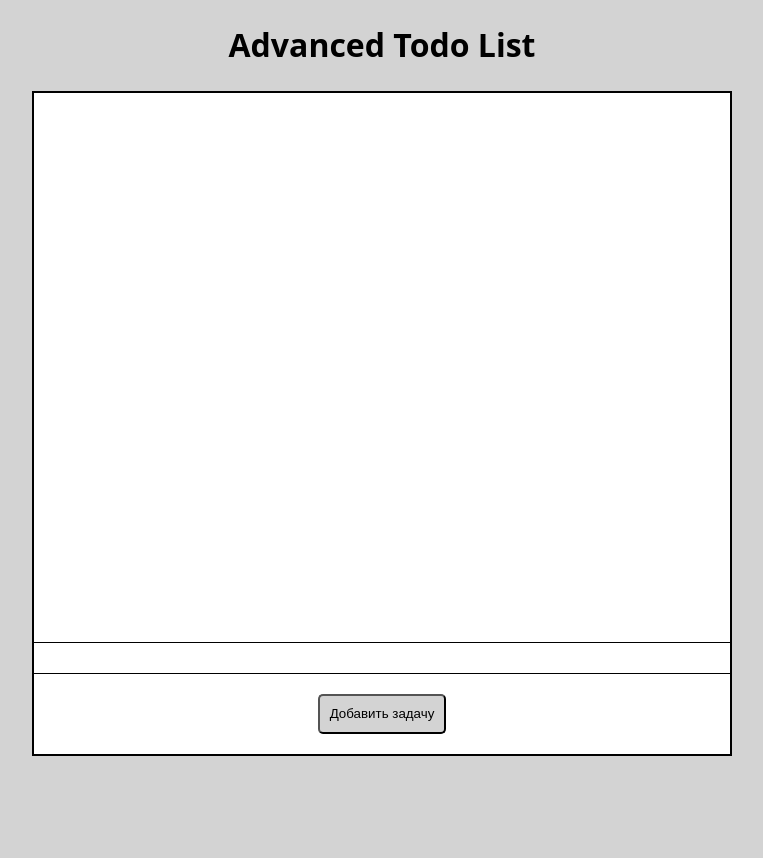
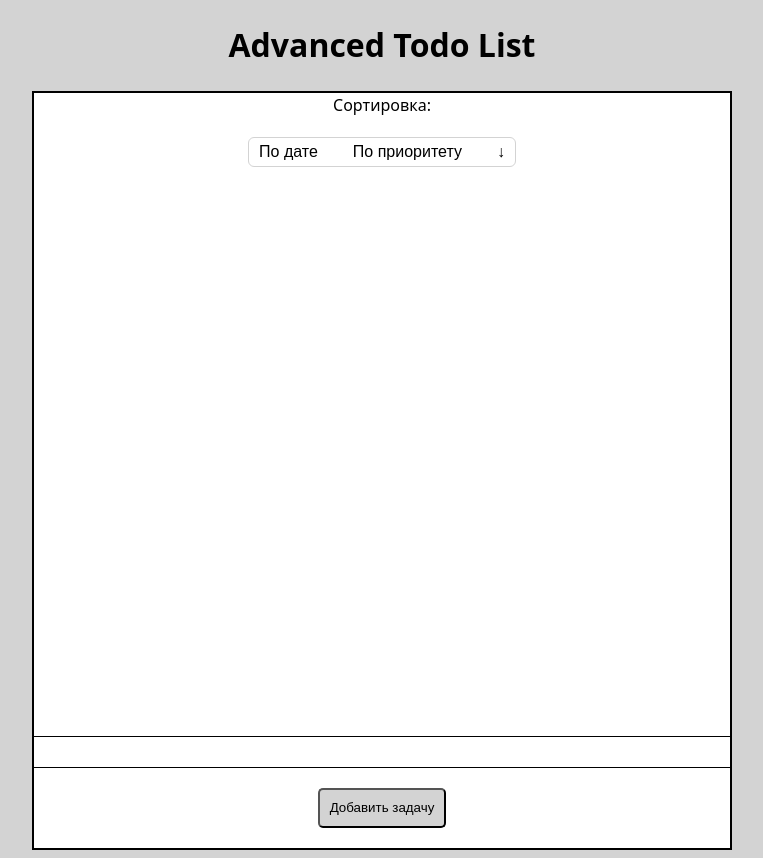
Before and after one commit to yader-cola/advanced-todo-list, a React (Vite) app: page / in a window 1280 px wide. Shown: the whole page, without its empty margins (258-1021 px from the left). Before the commit the page ends 800 px from the top, so only its background shows below. Built offline with nearby package versions, Linux system fonts and the light colour scheme.

Commit message:
Added sorting by date/priority buttons

```diff
--- a/src/App.tsx
+++ b/src/App.tsx
@@ -2,7 +2,8 @@ import './App.css';
 import { type FC, useEffect, useState } from 'react';
 import TodoList from './components/TodoList/TodoList.tsx';
 import AddTodo from './components/AddTodo/AddTodo.tsx';
-import type { Priority, Todo } from './types/todo';
+import type { Priority, SortConfigState, SortDirection, SortField, Todo } from './types/todo';
+import SortSelect from './components/SortSelect/SortSelect.tsx';
 
 const STORAGE_KEY = 'todos';
 
@@ -11,10 +12,31 @@ const App: FC = () => {
     const storageSaved = localStorage.getItem(STORAGE_KEY);
     return storageSaved ? JSON.parse(storageSaved) : [];
   });
+  const [sortConfig, setSortConfig] = useState<SortConfigState>({
+    field: 'date',
+    direction: 'desc',
+  });
 
   useEffect(() => {
     localStorage.setItem(STORAGE_KEY, JSON.stringify(todos));
   }, [todos]);
+
+  const sortedTodos = [...todos].sort((a, b) => {
+    if (sortConfig.field === 'date') {
+      const dateA = new Date(a.date).getTime();
+      const dateB = new Date(b.date).getTime();
+      return sortConfig.direction === 'asc' ? dateA - dateB : dateB - dateA;
+    } else {
+      const priorityOrder: Record<Priority, number> = { high: 3, medium: 2, low: 1 };
+      const aPriority = priorityOrder[a.priority];
+      const bPriority = priorityOrder[b.priority];
+      return sortConfig.direction === 'asc' ? aPriority - bPriority : bPriority - aPriority;
+    }
+  });
+
+  const handleSortChange = (field: SortField, direction: SortDirection) => {
+    setSortConfig({ field, direction });
+  };
 
   const handleAddTodo = (text: string, priority: Priority) => {
     const newTodo: Todo = {
@@ -58,8 +80,12 @@ const App: FC = () => {
     <>
       <h1>Advanced Todo List</h1>
       <div className="todoApp">
+        <div className="controls">
+          <span>Сортировка:</span>
+          <SortSelect onChange={handleSortChange}></SortSelect>
+        </div>
         <TodoList
-          todos={todos}
+          todos={sortedTodos}
           onDeleteTodo={handleDeleteTodo}
           onEditTodo={handleEditTodo}
           onStartEditing={startEditing}
--- /dev/null
+++ b/src/components/SortSelect/SortSelect.module.css
@@ -0,0 +1,27 @@
+.sortControls {
+    display: flex;
+    justify-content: center;
+    align-items: center;
+    margin: 20px;
+}
+
+.fields {
+    display: flex;
+    align-items: center;
+    gap: 15px;
+    border: 1px solid lightgray;
+    border-radius: 6px;
+}
+
+.field {
+    padding: 5px 10px;
+    font-size: 16px;
+    border: none;
+    background: none;
+    cursor: pointer;
+}
+
+.field:hover {
+    opacity: 0.7;
+    transform: scale(1.01);
+}
--- /dev/null
+++ b/src/components/SortSelect/SortSelect.tsx
@@ -0,0 +1,42 @@
+import { type FC, useState } from 'react';
+import styles from './SortSelect.module.css';
+import type { SortControlsProps, SortDirection, SortField } from '../../types/todo';
+
+const SortSelect: FC<SortControlsProps> = ({ onChange }) => {
+  const [sortField, setSortField] = useState<SortField>('date');
+  const [sortDirection, setSortDirection] = useState<SortDirection>('desc');
+
+  const handleFieldClick = (field: SortField) => {
+    const newField = field;
+    const newDirection =
+      newField === sortField ? (sortDirection === 'asc' ? 'desc' : 'asc') : 'desc';
+
+    setSortField(newField);
+    setSortDirection(newDirection);
+    onChange(newField, newDirection);
+  };
+
+  const handleDirectionClick = () => {
+    const newDirection = sortDirection === 'asc' ? 'desc' : 'asc';
+    setSortDirection(newDirection);
+    onChange(sortField, newDirection);
+  };
+
+  return (
+    <div className={styles.sortControls}>
+      <div className={styles.fields}>
+        <button className={styles.field} onClick={() => handleFieldClick('date')}>
+          По дате
+        </button>
+        <button className={styles.field} onClick={() => handleFieldClick('priority')}>
+          По приоритету
+        </button>
+        <button className={styles.field} onClick={handleDirectionClick}>
+          {sortDirection === 'asc' ? '↑' : '↓'}
+        </button>
+      </div>
+    </div>
+  );
+};
+
+export default SortSelect;
```
Also changed, not shown: src/types/todo.d.ts (+12 -0 lines).
